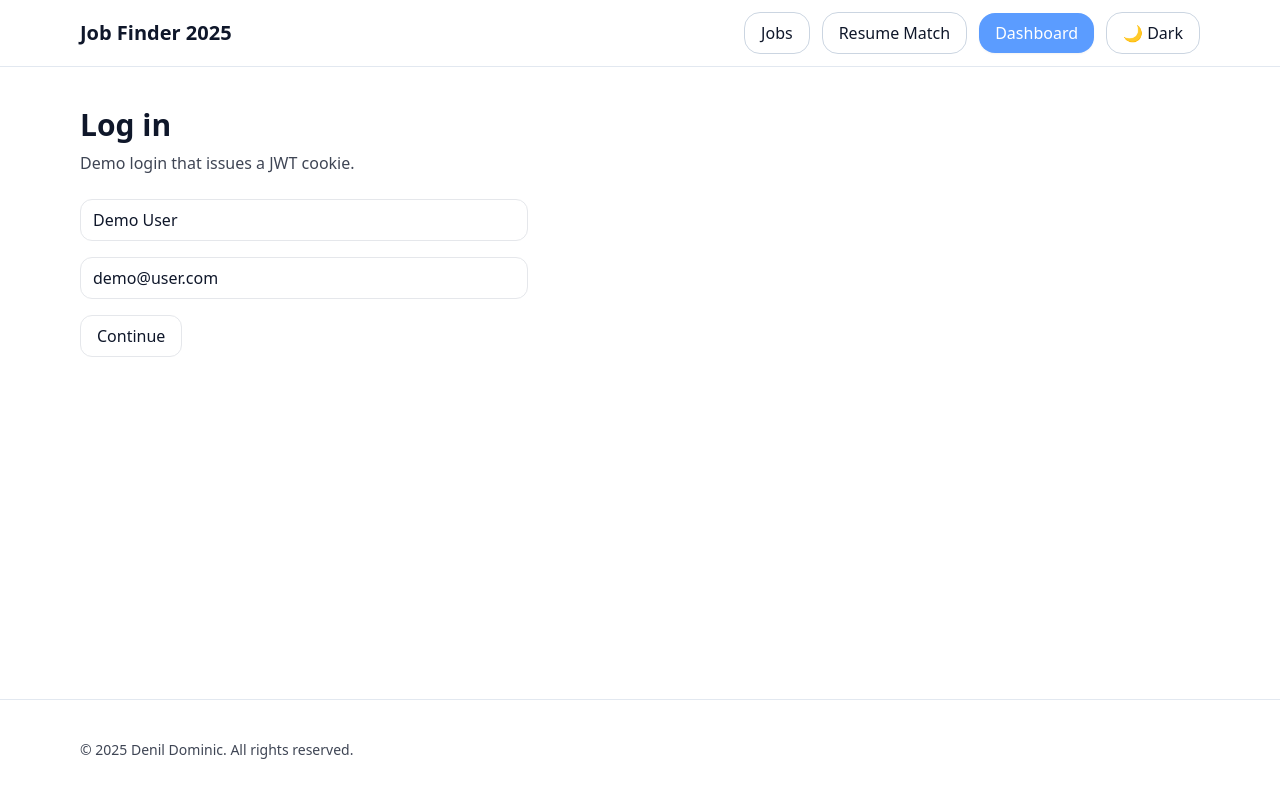
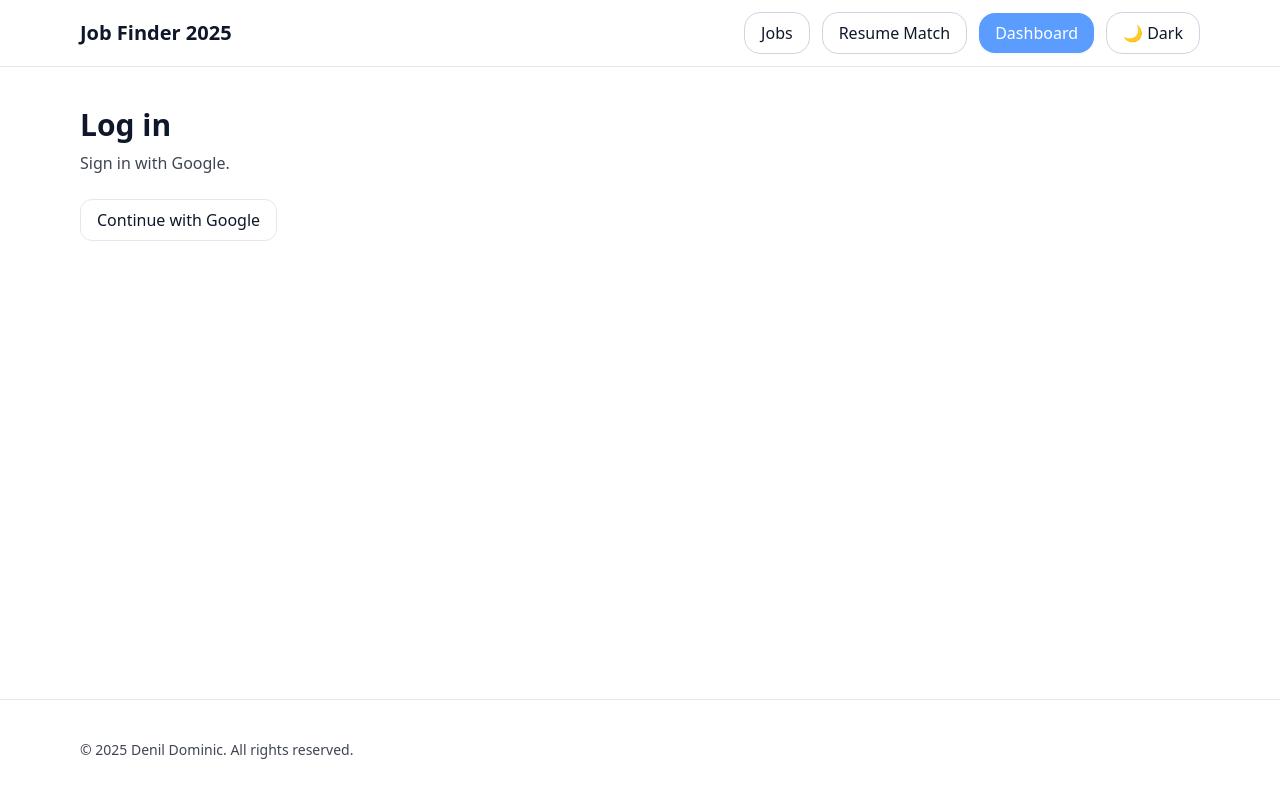
Before and after one commit to denildominic/jobledger, a Next.js app: page /login in a window 1280 px wide. Built offline with nearby package versions, Linux system fonts and the light colour scheme.

Commit message:
Added google login

```diff
--- /dev/null
+++ b/app/api/auth/[...nextauth]/route.ts
@@ -0,0 +1,16 @@
+import NextAuth, { type NextAuthOptions } from "next-auth";
+import GoogleProvider from "next-auth/providers/google";
+
+export const authOptions: NextAuthOptions = {
+  providers: [
+    GoogleProvider({
+      clientId: process.env.GOOGLE_CLIENT_ID as string,
+      clientSecret: process.env.GOOGLE_CLIENT_SECRET as string,
+    }),
+  ],
+  // TS thinks "jwt" is just a string; make it a literal:
+  session: { strategy: "jwt" as const },
+};
+
+const handler = NextAuth(authOptions);
+export { handler as GET, handler as POST };
--- /dev/null
+++ b/app/api/session-bridge/route.ts
@@ -0,0 +1,42 @@
+import { NextResponse } from "next/server";
+import { getServerSession, type Session } from "next-auth";
+import { authOptions } from "../auth/[...nextauth]/route";
+import { signJwt } from "@/lib/auth";
+
+export async function GET() {
+  // make the return type explicit so TS knows it has "user"
+  const session: Session | null = await getServerSession(authOptions);
+
+  const email = session?.user?.email;
+  const name = session?.user?.name ?? "User";
+  const base =
+    process.env.NEXT_PUBLIC_APP_URL ||
+    process.env.NEXTAUTH_URL ||
+    "http://localhost:3000";
+
+  if (!email) {
+    return NextResponse.redirect(new URL("/login?error=session", base));
+  }
+
+  const token = await signJwt({
+    user: {
+      id: `google-${Buffer.from(email).toString("hex").slice(0, 12)}`,
+      name,
+      email,
+      savedJobIds: [],
+      savedJobs: [],
+    },
+  });
+
+  const res = NextResponse.redirect(new URL("/dashboard", base));
+  res.cookies.set({
+    name: "token",
+    value: token,
+    httpOnly: true,
+    secure: true,
+    sameSite: "lax",
+    path: "/",
+    maxAge: 60 * 60 * 24 * 30,
+  });
+  return res;
+}
--- a/app/login/page.tsx
+++ b/app/login/page.tsx
@@ -1,62 +1,17 @@
-// app/login/page.tsx
 "use client";
-import { useState } from "react";
+import { signIn } from "next-auth/react";
 
 export default function LoginPage() {
-  const [email, setEmail] = useState("demo@user.com");
-  const [name, setName] = useState("Demo User");
-  const [loading, setLoading] = useState(false);
-  const [error, setError] = useState("");
-
-  async function onSubmit(e: React.FormEvent) {
-    e.preventDefault();
-    setLoading(true);
-    setError("");
-    const res = await fetch("/api/login", {
-      method: "POST",
-      headers: { "Content-Type": "application/json" },
-      body: JSON.stringify({ email, name }),
-    });
-    if (res.ok) {
-      // send them back to dashboard
-      window.location.href = "/dashboard";
-    } else {
-      const j = await res.json().catch(() => ({}));
-      setError(j?.error ?? "Login failed");
-      setLoading(false);
-    }
-  }
-
   return (
     <main className="container py-10">
       <h1 className="text-3xl font-bold">Log in</h1>
-      <p className="opacity-80 mt-2">Demo login that issues a JWT cookie.</p>
-
-      <form onSubmit={onSubmit} className="mt-6 max-w-md space-y-4">
-        <input
-          className="w-full rounded-xl border px-3 py-2 bg-transparent"
-          placeholder="Name"
-          value={name}
-          onChange={(e) => setName(e.target.value)}
-          required
-        />
-        <input
-          className="w-full rounded-xl border px-3 py-2 bg-transparent"
-          placeholder="Email"
-          type="email"
-          value={email}
-          onChange={(e) => setEmail(e.target.value)}
-          required
-        />
-        <button
-          className="rounded-xl px-4 py-2 border"
-          disabled={loading}
-          type="submit"
-        >
-          {loading ? "Signing in..." : "Continue"}
-        </button>
-        {error && <div className="text-red-500">{error}</div>}
-      </form>
+      <p className="opacity-80 mt-2">Sign in with Google.</p>
+      <button
+        className="mt-6 rounded-xl px-4 py-2 border"
+        onClick={() => signIn("google", { callbackUrl: "/api/session-bridge" })}
+      >
+        Continue with Google
+      </button>
     </main>
   );
 }
--- a/package.json
+++ b/package.json
@@ -11,6 +11,7 @@
   "dependencies": {
     "jose": "^6.1.0",
     "next": "15.5.4",
+    "next-auth": "^4.24.11",
     "next-themes": "^0.4.6",
     "pdf-parse": "^2.4.3",
     "react": "19.1.0",
```
Also changed, not shown: 1 other file (tests, documents, lock files or other folders).
